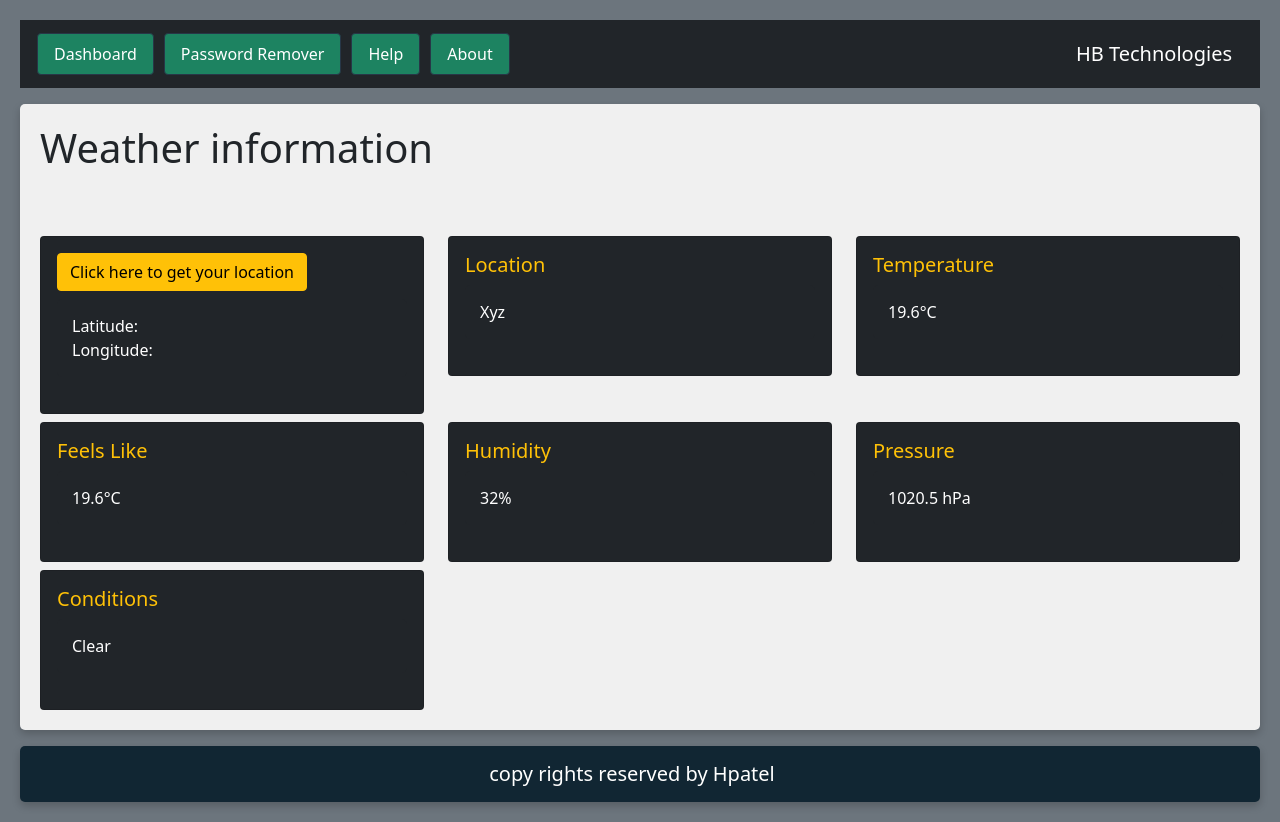
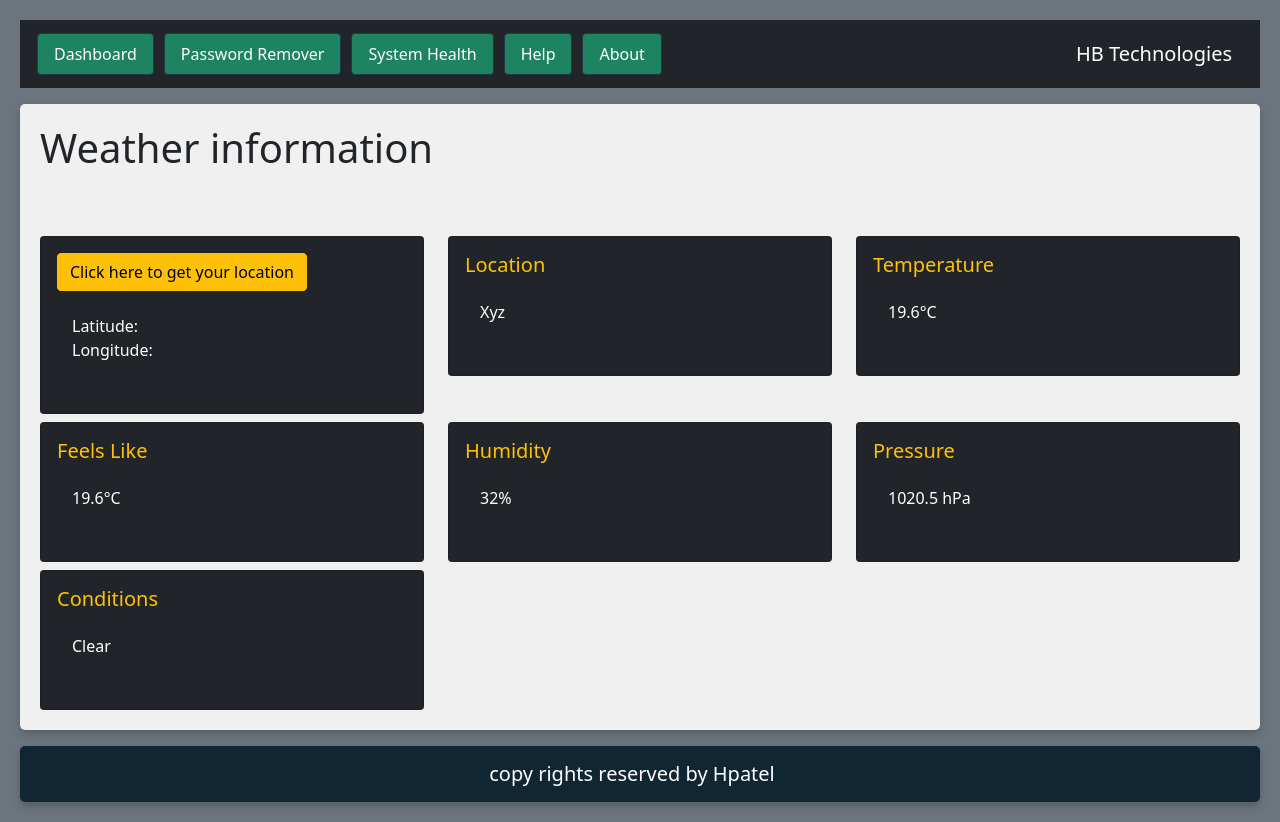
Before and after one commit to patel33hardik/react-weather-api-app, a React (Create React App) app: page / in a window 1280 px wide. Built offline with nearby package versions, Linux system fonts and the light colour scheme.

Commit message:
7. Add System Health page route

```diff
--- a/src/App.js
+++ b/src/App.js
@@ -4,6 +4,7 @@ import { BrowserRouter as Router, Route, Routes } from 'react-router-dom';
 import SideMenuNavbar from './Components/CompSideMenuNavbar';
 import Dashboard from './Pages/PageDashboard';
 import ExcelFilePassRemover from './Pages/PageExcelFilePassRemover';
+import SystemHealth from './Pages/PageSystemHealth';
 import About from './Pages/PageAbout';
 import Help from './Pages/PageHelp';
 import Footer from './Components/CompFooterBar';
@@ -18,6 +19,7 @@ function App() {
           <Routes>
             <Route path="/*" exact component={Dashboard} element={<Dashboard />}/>
             <Route path="/pass_remover" exact component={ExcelFilePassRemover} element={<ExcelFilePassRemover />}/>
+            <Route path="/system_health" component={SystemHealth} element={<SystemHealth />}/>
             <Route path="/about" component={About} element={<About />}/>
             <Route path="/help" component={Help} element={<Help />}/>
           </Routes>
--- a/src/Components/CompSideMenuNavbar.js
+++ b/src/Components/CompSideMenuNavbar.js
@@ -45,6 +45,15 @@ function SideMenuNavbar() {
             </li>
             <li className="nav-item">
               <Link
+                to="/system_health"
+                className="nav-link"
+                onClick={handleNavLinkClick}
+              >
+                System Health
+              </Link>
+            </li>
+            <li className="nav-item">
+              <Link
                 to="/help"
                 className="nav-link"
                 onClick={handleNavLinkClick}
--- /dev/null
+++ b/src/Components/CompSystemHealth.js
@@ -0,0 +1,13 @@
+import React from 'react';
+
+function CompSystemHealth() {
+    return (
+        <div>
+            <div className="row" >
+                <h1 className="col-md-6"> System information</h1>
+            </div>
+        </div>
+    );
+}
+
+export default CompSystemHealth;
--- /dev/null
+++ b/src/Pages/PageSystemHealth.js
@@ -0,0 +1,12 @@
+import React from 'react';
+import CompSystemHealth from '../Components/CompSystemHealth';
+
+function PageSystemHealth() {
+    return (
+        <div>
+            <CompSystemHealth />
+        </div>
+    )
+}
+
+export default PageSystemHealth
```
